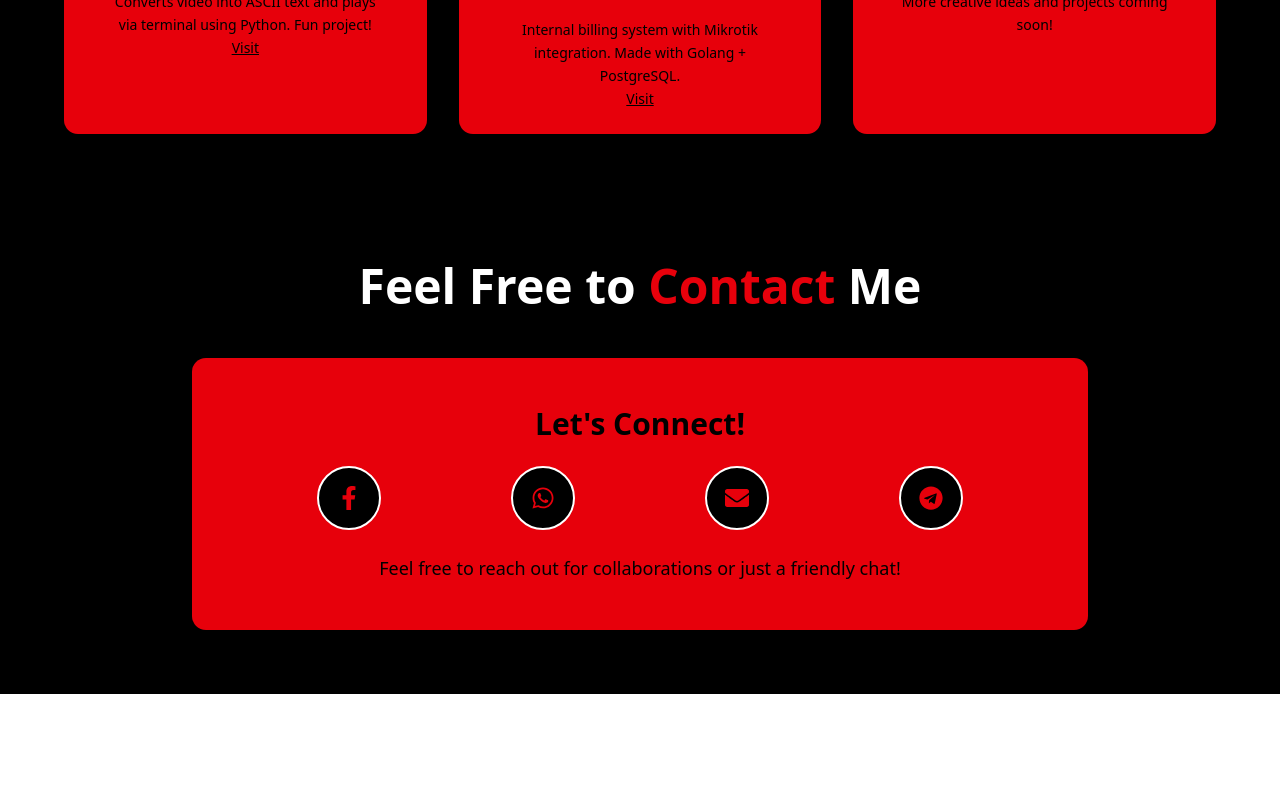
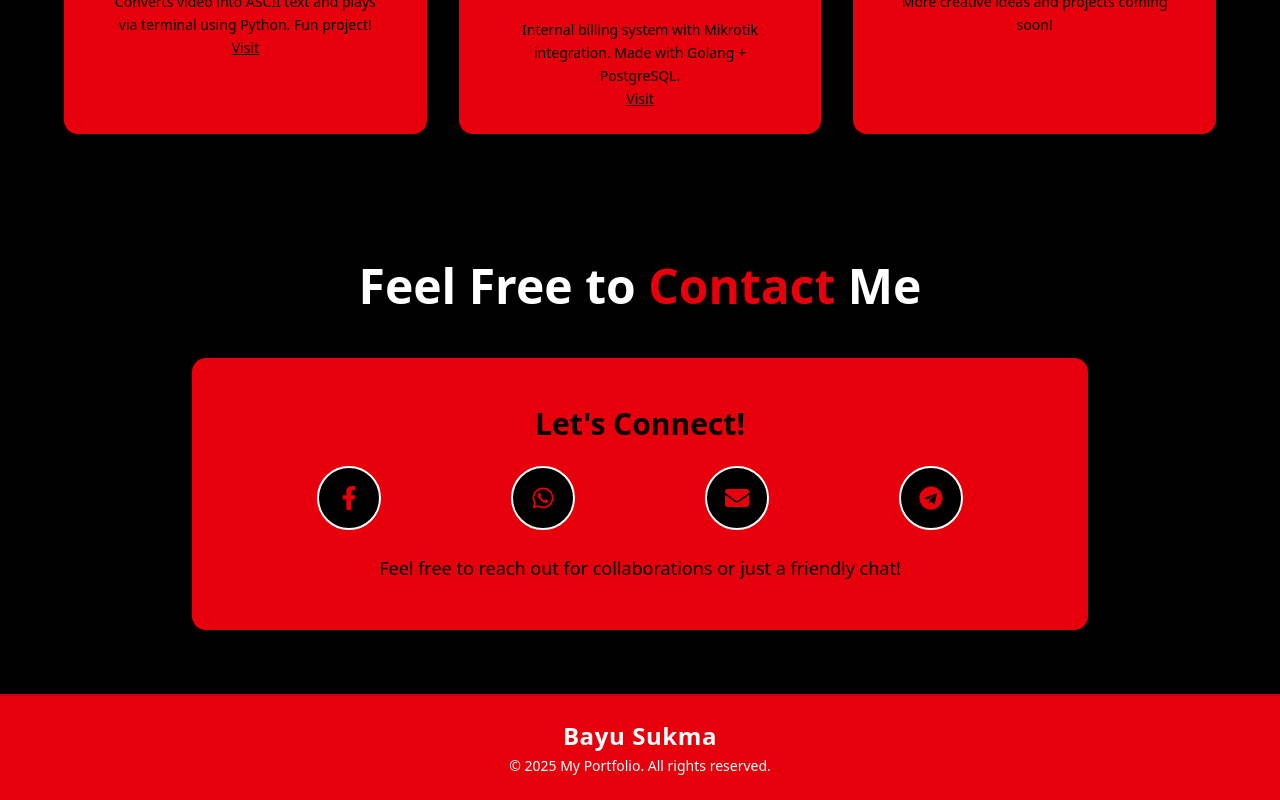
Before and after one commit to Codenames-Ren/My-Next-Portfolio, a Next.js app: page / in a window 1280 px wide. Shown: the part 2949-3749 px from the top of the page. Before the commit the page ends 3643 px from the top, so only its background shows below. Built offline with nearby package versions, Linux system fonts and the light colour scheme.

Commit message:
menambah component Footer

```diff
--- a/src/app/page.tsx
+++ b/src/app/page.tsx
@@ -6,6 +6,7 @@ import Hero from "@/components/Hero";
 import TechStack from "@/components/TechStack";
 import Projects from "@/components/Project";
 import Contact from "@/components/Contact";
+import Footer from "@/components/Footer";
 
 export default function Home() {
   const [activeSection, setActiveSection] = useState("home");
@@ -45,6 +46,7 @@ export default function Home() {
       <TechStack />
       <Projects />
       <Contact />
+      <Footer />
     </>
   );
 }
--- /dev/null
+++ b/src/components/Footer.tsx
@@ -0,0 +1,12 @@
+export default function Footer() {
+  return (
+    <footer className="bg-red-600 text-white py-6 border-t-2 border-red-700">
+      <div className="container mx-auto px-4 text-center">
+        <h3 className="text-2xl font-bold mb-1 tracking-wide">Bayu Sukma</h3>
+        <p className="text-sm font-medium">
+          &copy; {new Date().getFullYear()} My Portfolio. All rights reserved.
+        </p>
+      </div>
+    </footer>
+  );
+}
```
